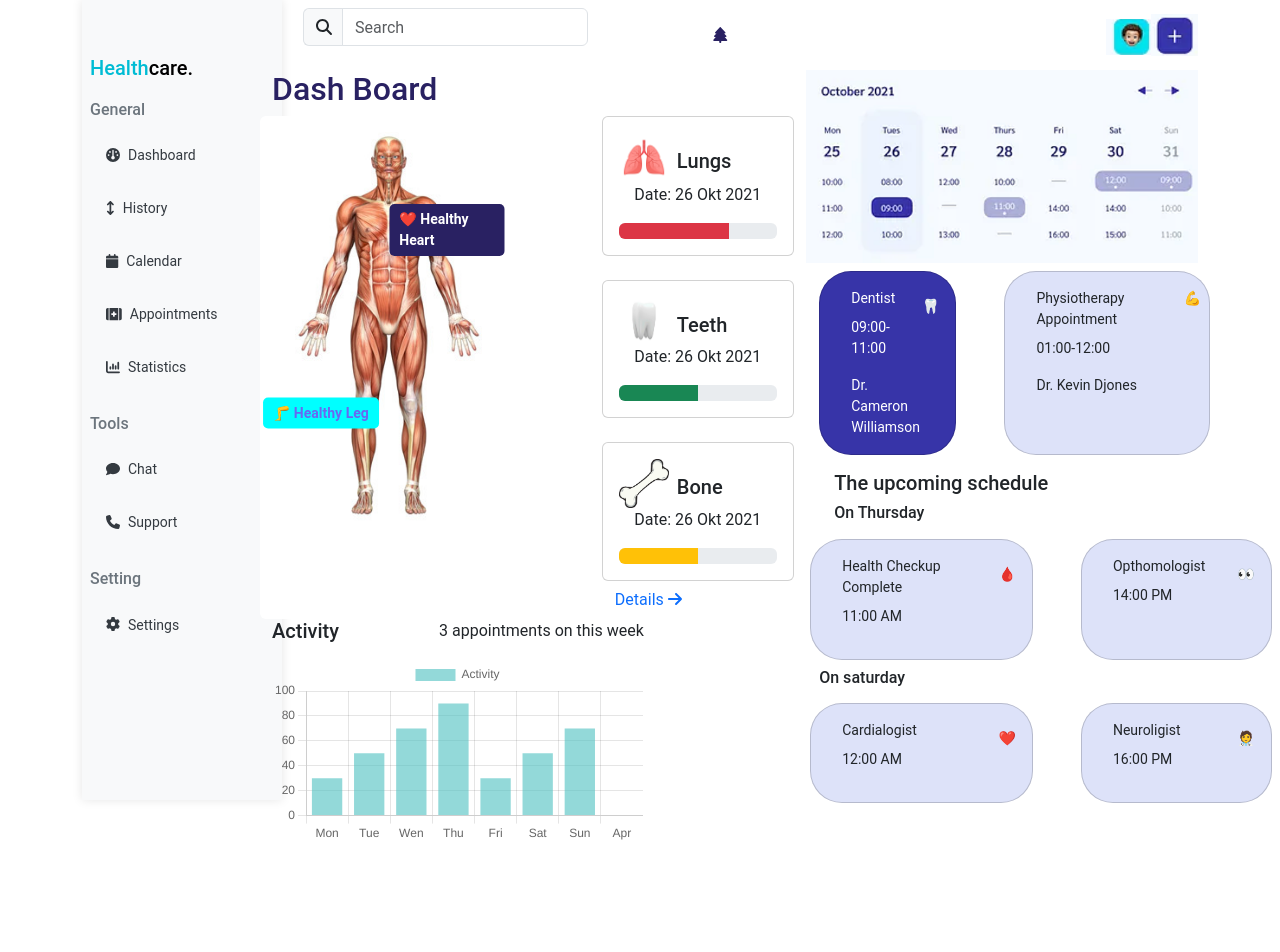
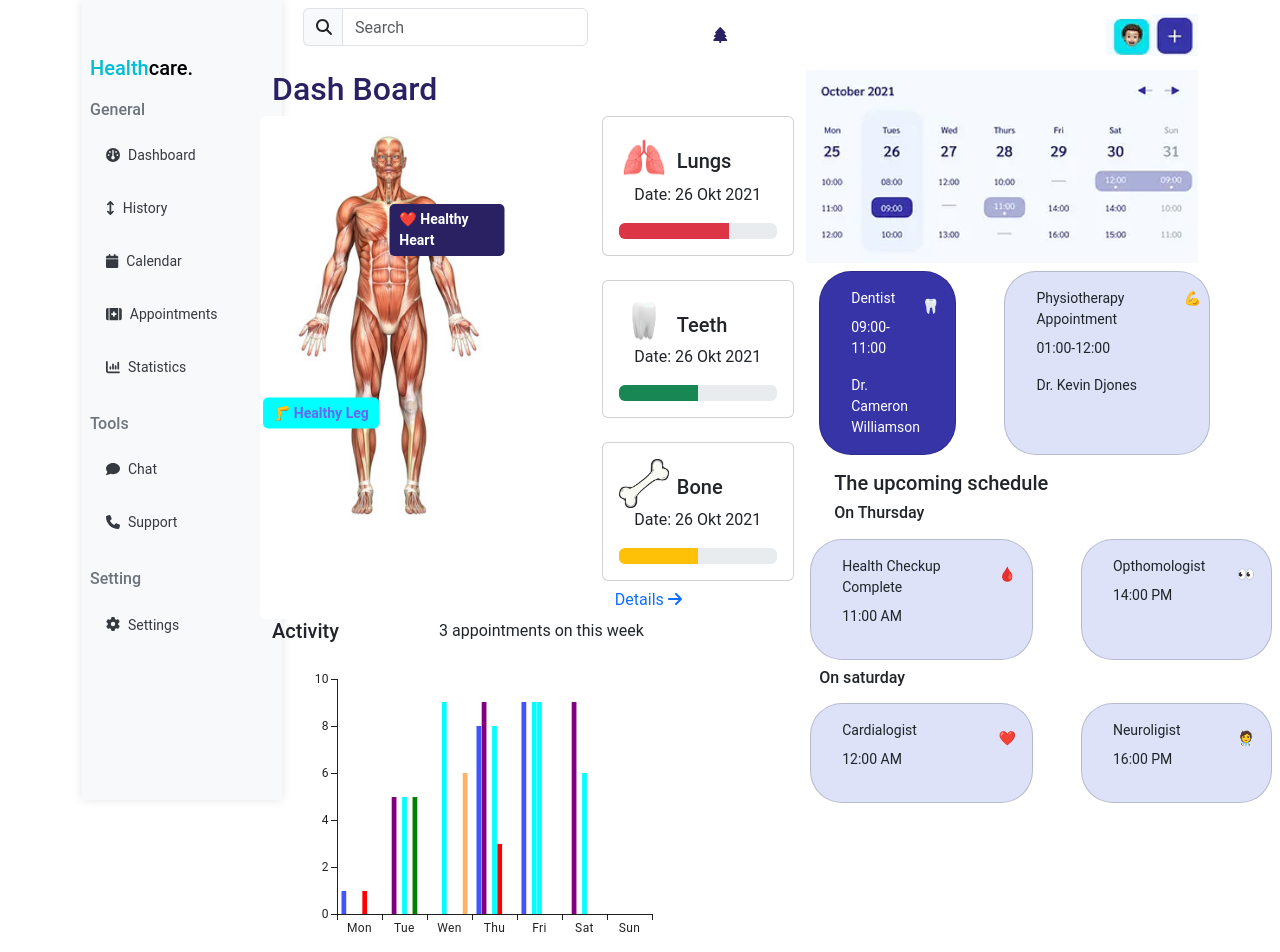
Before and after one commit to saikirsh/health-care-dashboard, a React (Create React App) app: page / in a window 1280 px wide. Shown: the top 952 px of the page. Before the commit the page ends 844 px from the top, so only its background shows below. Built offline with nearby package versions, Linux system fonts and the light colour scheme.

Commit message:
activity chart added

```diff
--- a/src/components/DashboardMainContent/ActivityFeed/activityComponent.jsx
+++ b/src/components/DashboardMainContent/ActivityFeed/activityComponent.jsx
@@ -1,16 +1,17 @@
-import { Bar } from 'react-chartjs-2';
-import { Chart as ChartJS } from 'chart.js/auto';
 
-const data = {
-  labels: ['Mon', 'Tue', 'Wen', 'Thu','Fri', 'Sat', 'Sun', 'Apr'],
-  datasets: [
-    {
-      label: 'Activity',
-      data: [30, 50, 70, 90,30, 50, 70],
-      backgroundColor: 'rgba(75, 192, 192, 0.6)',
-    },
-  ],
+import { BarChart } from '@mui/x-charts/BarChart';
+
+const ActivityChart = () => {
+
+  return (
+    <div style={{ width: '400px', height: '300px' }}>
+      <BarChart
+  xAxis={[{ data: ['Mon', 'Tue', 'Wen','Thu','Fri','Sat','Sun'] }]}
+  series={[{ data: [1,0,0,8,9], colors:'aqua'}, { data: [ 0,5,0,9,0,9],color:'purple' }, { data: [0,0,9,0,9,0],color:'aqua' }, { data: [ 0,5,0,8,9,6] ,color:'aqua'}, { data: [0,0,6,4,7,8],data: [1,0,0,3,0],color:'red' }, { data: [ 0,5,0],color:'green' }, { data: [0,0, 6],color: '#fdb462'}]}
+  height={300}
+/>
+    </div>
+  );
 };
 
-const ActivityChart = () => <Bar data={data} />;
 export default ActivityChart;
```
Also changed, not shown: package.json (+4 -3 lines), 1 other file (tests, documents, lock files or other folders).
